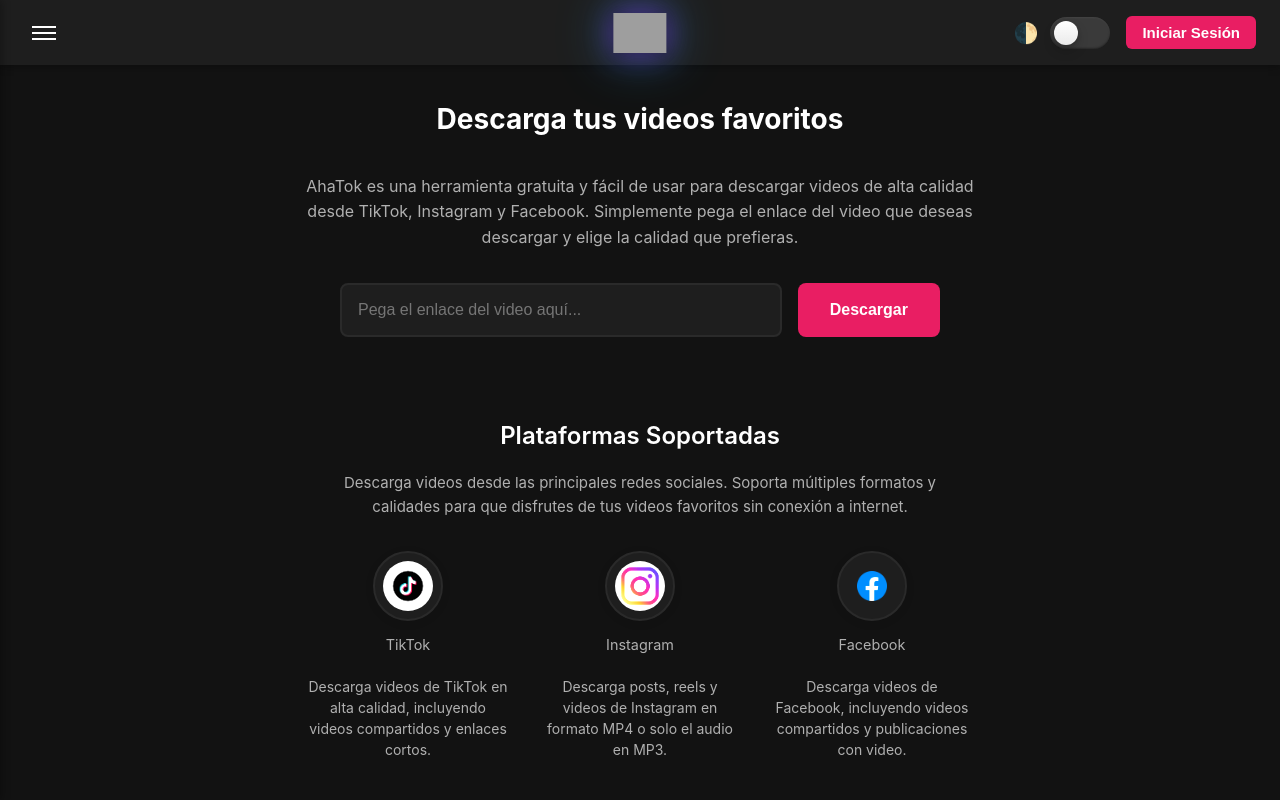
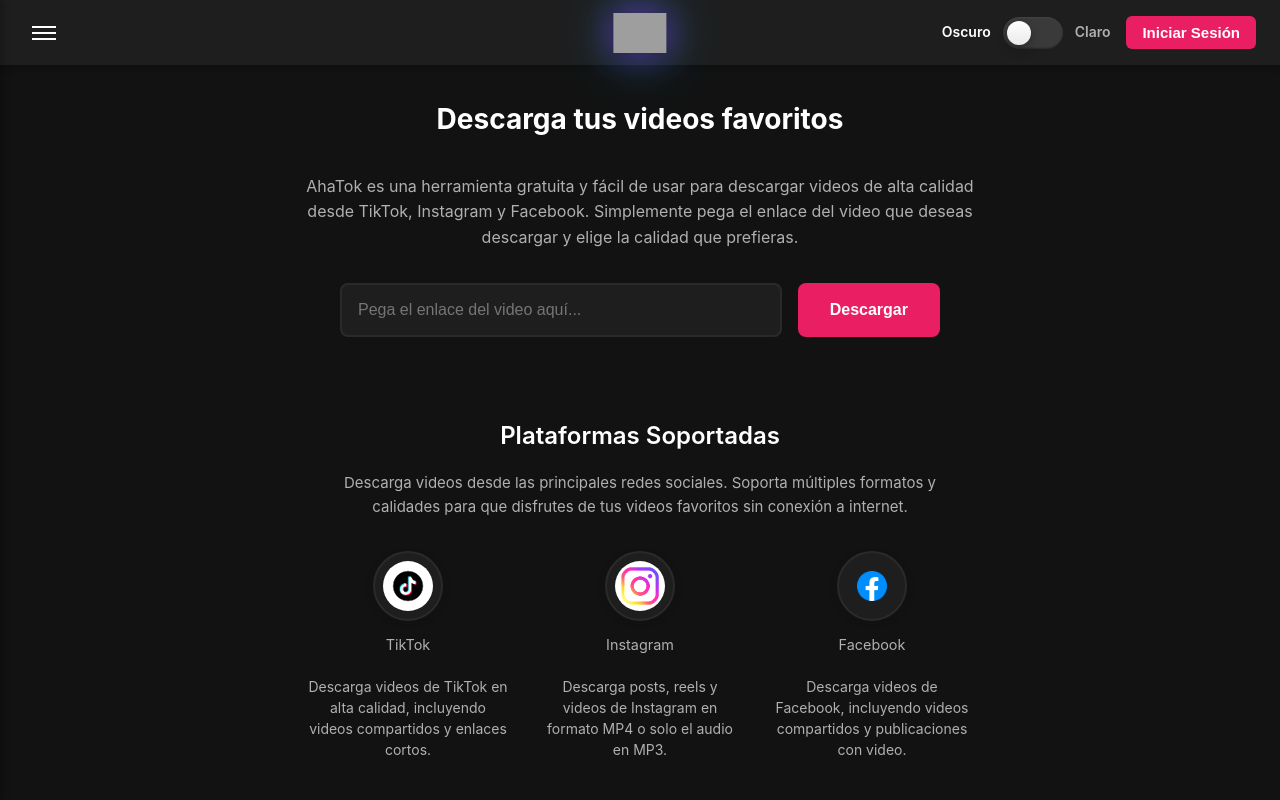
Before and after one commit to alexelcomando/Ahatok-final, a plain HTML site: page index.html in a window 1280 px wide. Shown: the top 800 px of the page. Drawn offline with Linux system fonts and the light colour scheme; no server answers; grey boxes are pictures that could not be loaded.

Commit message:
UI: make theme switch clickable and add dark/light labels

```diff
--- a/index.html
+++ b/index.html
@@ -32,11 +32,12 @@
         </div>
         <div class="header-right">
             <div class="theme-toggle-container">
-                <label for="themeToggle" class="theme-label">🌓</label>
-                <div class="theme-switch">
+                <span class="theme-mode-label dark">Oscuro</span>
+                <label class="theme-switch" for="themeToggle">
                     <input type="checkbox" id="themeToggle" class="theme-toggle-input">
                     <span class="theme-track"></span>
-                </div>
+                </label>
+                <span class="theme-mode-label light">Claro</span>
             </div>
             <div class="user-menu-container">
                 <button class="auth-btn" id="authBtn">Iniciar Sesión</button>
--- a/style.css
+++ b/style.css
@@ -62,18 +62,24 @@ body {
     gap: 0.75rem;
 }
 
-.theme-label {
-    font-size: 1.25rem;
-    cursor: pointer;
+.theme-mode-label {
+    font-size: 0.875rem;
+    font-weight: 600;
+    color: var(--text-secondary);
     user-select: none;
-    transition: transform 0.3s cubic-bezier(0.4, 0, 0.2, 1);
-}
-
-.theme-label:hover {
-    transform: rotate(180deg);
+}
+
+[data-theme="dark"] .theme-mode-label.dark {
+    color: var(--text-primary);
+}
+
+[data-theme="light"] .theme-mode-label.light {
+    color: var(--text-primary);
 }
 
 .theme-switch {
+    display: inline-flex;
+    align-items: center;
     position: relative;
     width: 60px;
     height: 32px;
```
